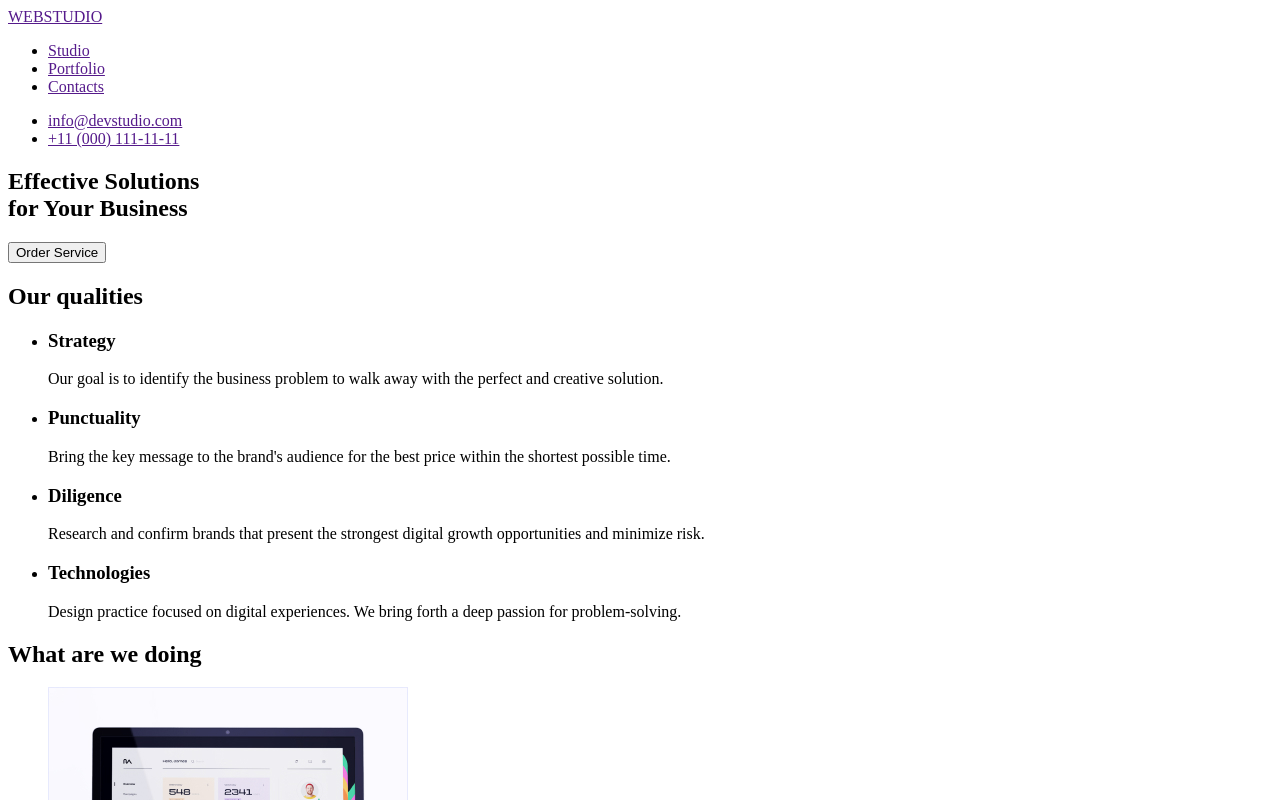
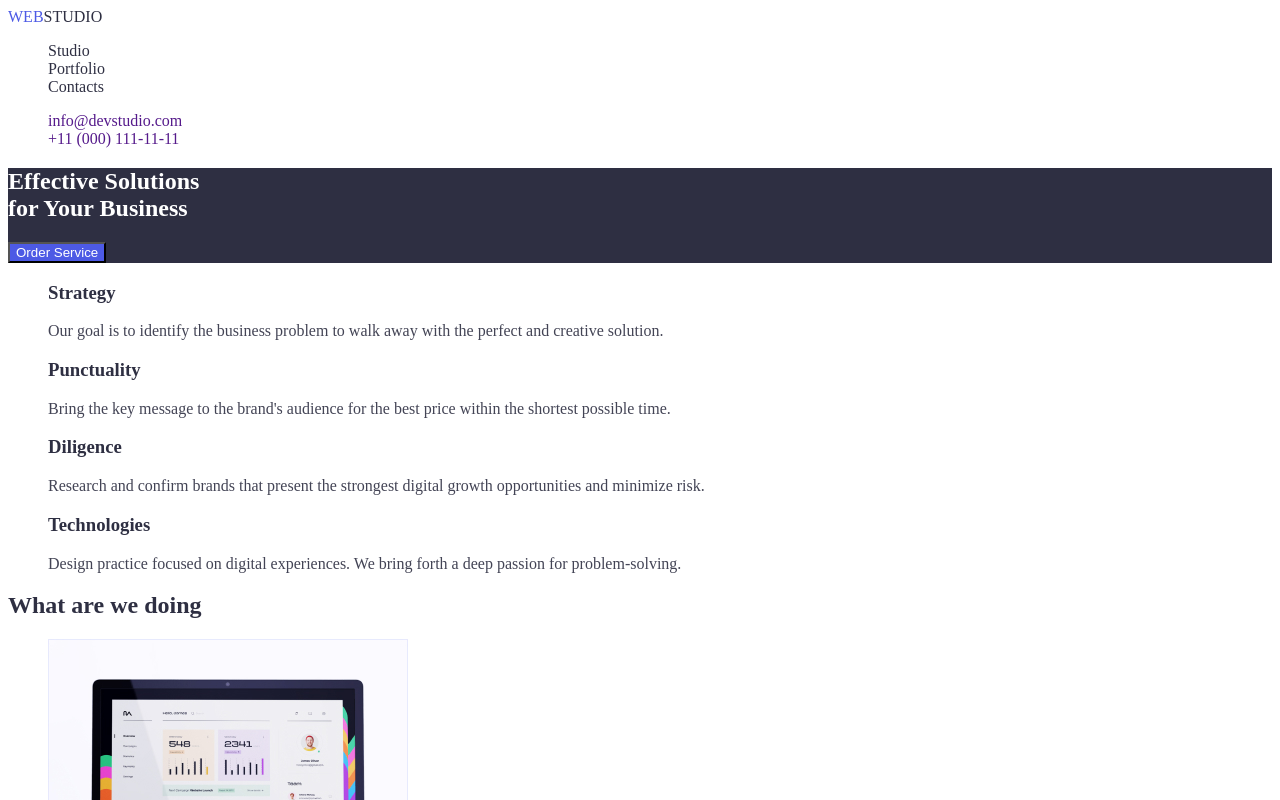
Before and after one commit to Burminskyi/goit-markup-hw-02, a plain HTML site: page index.html in a window 1280 px wide. Shown: the top 800 px of the page. Drawn offline with Linux system fonts and the light colour scheme.

Commit message:
Созданы стили цветов

```diff
--- /dev/null
+++ b/css/styles.css
@@ -0,0 +1,87 @@
+:root {
+    --primary-text-color: #434455;
+    --title-text-color: #2E2F42;
+    --accent-color: #4D5AE5;
+}
+
+
+body {
+    background-color: #FFFFFF;
+    color: var(--primary-text-color);
+}
+
+
+h1, h2, h3, h4, h5, h6 {
+    color: var(--title-text-color);
+}
+
+
+a {
+    text-decoration:none;
+  }
+
+.list {
+list-style: none;
+}
+
+/* Site Nav */
+
+.site-nav a {
+color: var(--title-text-color);
+}
+
+/* Logo */
+
+.logo {
+    color: var(--accent-color);
+}
+
+.logo-header {
+    color: var(--title-text-color);
+}
+
+.logo-footer {
+    color: #FFFFFF;
+}
+
+/* Authorisation */
+
+
+
+/* Hero */
+
+.hero {
+    background-color: var(--title-text-color);
+}
+
+.hero-title {
+    color: #FFFFFF;
+}
+
+/* Sections */
+
+.section-title {
+    color: var(--title-text-color);
+}
+
+/* Button */
+
+.button {
+    color: #FFFFFF;
+    background-color: var(--accent-color);
+}
+
+/* Footer */
+
+.footer {
+    color: #FFFFFF;
+    background-color: var(--title-text-color);
+}
+
+/* цвет основного текста + 2 часть лого #2E2F42 */
+
+/* вторичный цвет текста #434455 */
+
+/* акцент #4D5AE5 */
+
+/* белый #FFFFFF */
--- a/index.html
+++ b/index.html
@@ -5,30 +5,37 @@
     <meta http-equiv="X-UA-Compatible" content="IE=edge">
     <meta name="viewport" content="width=device-width, initial-scale=1.0">
     <title>Document</title>
+    <link rel="stylesheet" href="./css/styles.css" />
 </head>
 <body>
+    <!-- Header -->
     <header>
-        <a href="">WEBSTUDIO</a>
+        <!-- Логотип -->
+        <a href="" class="logo">WEB<span class="logo-header">STUDIO</span></a>
+        <!-- Навигация -->
         <nav>
-            <ul>
+            <ul class="site-nav list">
                 <li><a href="">Studio</a></li>
                 <li><a href="">Portfolio</a></li>
                 <li><a href="">Contacts</a></li>
             </ul>
         </nav>
-            <ul>
-                <li><a href="">info@devstudio.com</a></li>
-                <li><a href="">+11 (000) 111-11-11</a></li>
+        <!-- Авторизация -->
+            <ul class="list auth">
+                <li><a href="" class="text">info@devstudio.com</a></li>
+                <li><a href="" class="text">+11 (000) 111-11-11</a></li>
             </ul>
     </header>
     <main>
-        <section>
-            <h1>Effective Solutions <br/>for Your Business</h1>
-            <button type="button">Order Service</button>
+        <!-- Герой -->
+        <section class="hero">
+            <h1 class="hero-title">Effective Solutions <br/>for Your Business</h1>
+            <button type="button" class="button">Order Service</button>
         </section>
-        <section>
-            <h2>Our qualities</h2>
-            <ul>
+
+        <!-- Features -->
+        <section class="section">
+            <ul class="list">
                 <li>
                     <h3>Strategy</h3>
                     <p>Our goal is to identify the business problem to walk away with the perfect and creative solution.</p>
@@ -46,10 +53,11 @@
                     <p>Design practice focused on digital experiences. We bring forth a deep passion for problem-solving.</p>
                 </li>
             </ul>
+        <!-- What are we doing -->
         </section>
-        <section>
-            <h2>What are we doing</h2>
-            <ul>
+        <section class="section">
+            <h2 class="section-title">What are we doing</h2>
+            <ul class="list">
                 <li>
                     <img src="./images/1.jpg" alt="photo 1" width="360">
                 </li>
@@ -61,9 +69,11 @@
                 </li>
             </ul>
         </section>
-        <section>
-            <h2>Our team</h2>
-            <ul>
+
+        <!-- Our team -->
+        <section class="section">
+            <h2 class="section-title">Our team</h2>
+            <ul class="list">
                 <li>
                     <h3>Mark Guerrero</h3>
                     <p>Product Designer</p>
@@ -87,8 +97,12 @@
             </ul>
         </section>
     </main>
-    <footer>
-        <a href="">WEBSTUDIO</a>
+
+    <!-- Footer -->
+    <footer class="footer">
+        <!-- Логотип -->
+        <a href="" class="logo">WEB<span class="logo-footer">STUDIO</span></a>
+
         <p>Increase the flow of customers and sales for your business with digital marketing & growth solutions.</p>
     </footer>
 </body>
```
